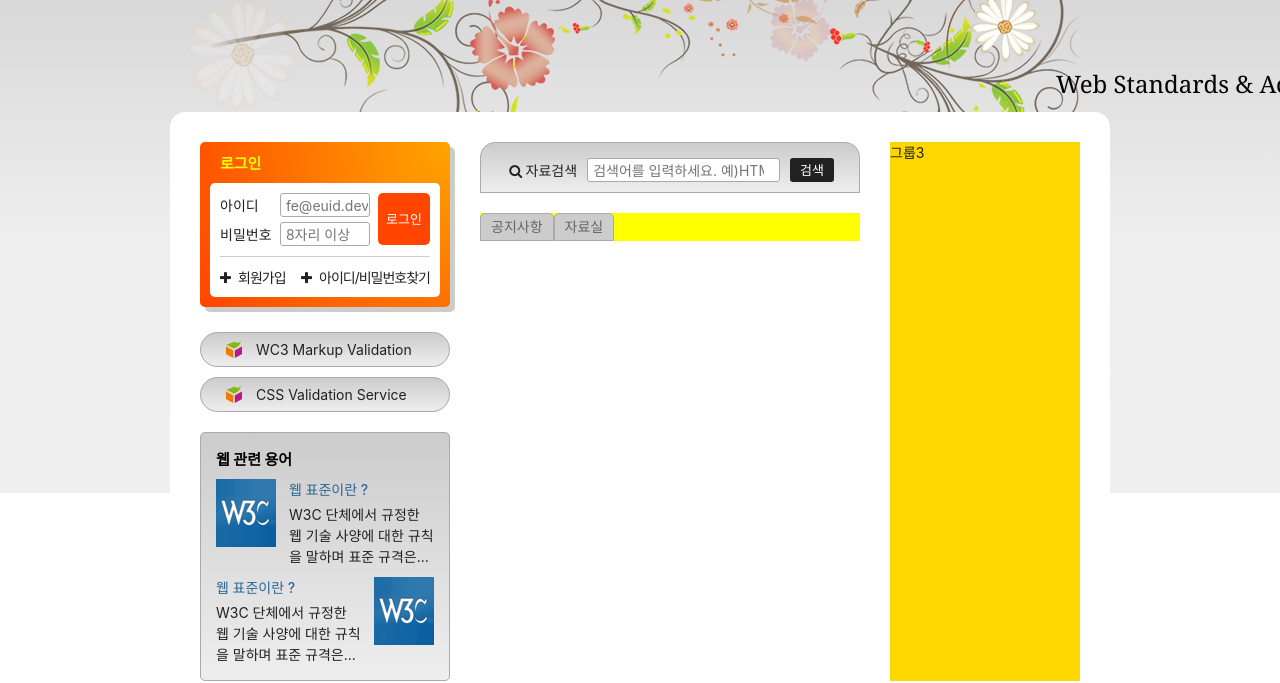
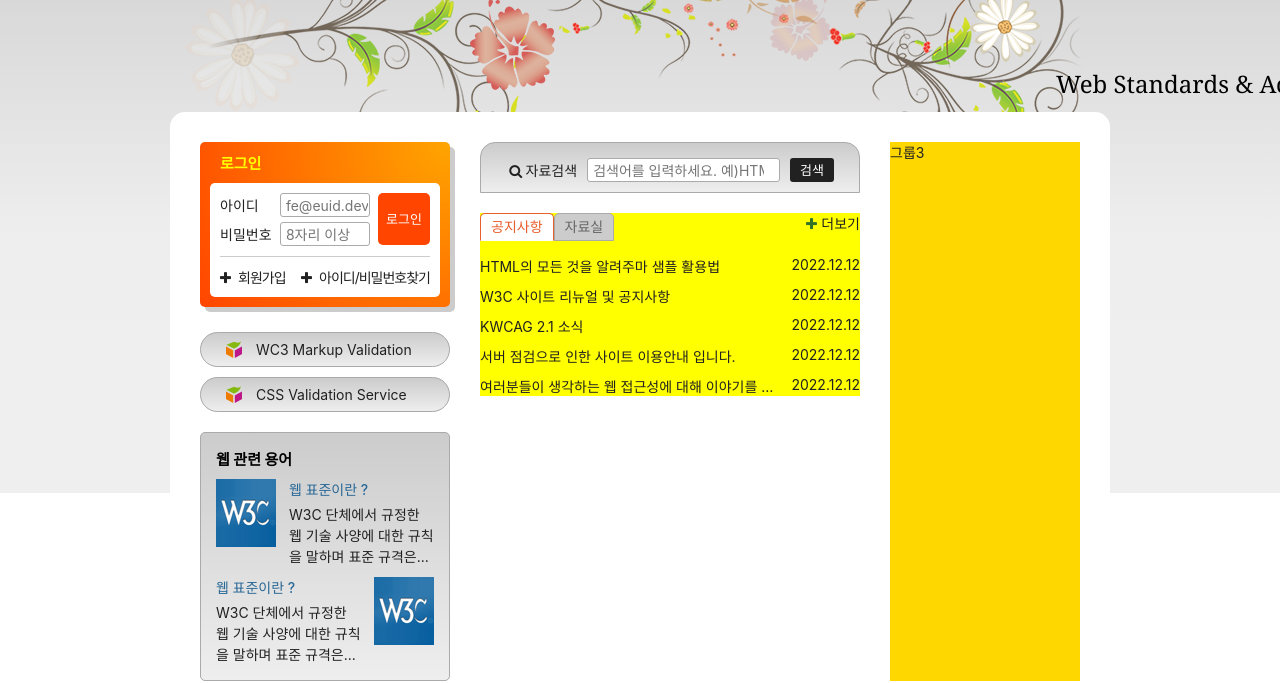
Before and after one commit to hamjongseok/HTML5, a plain HTML site: page index.html in a window 1280 px wide. Shown: the part 135-818 px from the top of the page. Drawn offline with Linux system fonts and the light colour scheme; a web font is replaced by a local one.

Commit message:
정답 코드

```diff
--- a/index.html
+++ b/index.html
@@ -243,66 +243,63 @@
           </div>
         </fieldset>
       </form>
-
-			<div class="board" role="tablist">
-				<ul class="tab-list">
-					<li role="none"><button type="button" class="tab is-selected" role="tab" aria-selected="true" aria-controls="notice" id="noticeButton">공지사항</button></li>
-					<li role="none"><button type="button" class="tab" role="tab" aria-selected="false" aria-controls="archive" id="archiveButton">자료실</button></li>
-				</ul>
-				<!-- 누르면 보일 섹션 -->
-				<section class="notice tab-panel" role="tabpanel" id="notice" aria-labelledby="noticeButton">
+			<div class="board">
+        <div class="tab-list" role="tablist">
+          <button type="button" class="tab is-select" role="tab" aria-selected="true" aria-controls="notice" id="noticeButton">공지사항</button>
+          <button type="button" class="tab" role="tab" aria-selected="false" aria-controls="archive" id="archiveButton">자료실</button>
+        </div>
+        <div class="notice tab-panel is-select" role="tabpanel" id="notice" aria-labelledby="noticeButton">
           <ul class="board-list">
             <li>
-              <a class="icon-dot-circled" href="/">HTML의 모든 것을 알려주마 샘플 활용법</a>
+              <a class="icon-stop" href="/">HTML의 모든 것을 알려주마 샘플 활용법</a>
               <time datetime="2022-12-12T13:53:45">2022.12.12</time>
             </li>
             <li>
-              <a class="icon-dot-circled" href="/">W3C 사이트 리뉴얼 및 공지사항</a>
+              <a class="icon-stop" href="/">W3C 사이트 리뉴얼 및 공지사항</a>
               <time datetime="2022-12-12T13:53:45">2022.12.12</time>
             </li>
             <li>
-              <a class="icon-dot-circled" href="/">KWCAG 2.1 소식</a>
+              <a class="icon-stop" href="/">KWCAG 2.1 소식</a>
               <time datetime="2022-12-12T13:53:45">2022.12.12</time>
             </li>
             <li>
-              <a class="icon-dot-circled" href="/">서버 점검으로 인한 사이트 이용안내 입니다.</a>
+              <a class="icon-stop" href="/">서버 점검으로 인한 사이트 이용안내 입니다.</a>
               <time datetime="2022-12-12T13:53:45">2022.12.12</time>
             </li>
             <li>
-              <a class="icon-dot-circled" href="/">여러분들이 생각하는 웹 접근성에 대해 이야기를 나누어 봅시다.</a>
+              <a class="icon-stop" href="/">여러분들이 생각하는 웹 접근성에 대해 이야기를 나누어 봅시다.</a>
               <time datetime="2022-12-12T13:53:45">2022.12.12</time>
             </li>
           </ul>
-					<a href="/" class="board-more icon-plus" aria-labelledby="noticButton">더보기</a>
-				</section>
-				<!-- 누르면 보일 섹션 -->
-				<section class="archive tab-panel" role="tabpanel" id="archive" aria-labelledby="archiveButton">
+          <a href="/" class="board-more icon-plus" aria-labelledby="noticeButton">더보기</a>
+        </div>
+
+        <div class="archive tab-panel" role="tabpanel" id="archive" aria-labelledby="archiveButton">
           <ul class="board-list">
             <li>
-              <a class="icon-dot-circled" href="/">디자인 사이트 링크 모음</a>
+              <a class="icon-stop" href="/">디자인 사이트 링크 모음</a>
               <time datetime="2022-12-21T13:53:45">2022.12.21</time>
             </li>
             <li>
-              <a class="icon-dot-circled" href="/">웹 접근성 관련 자료 모음</a>
+              <a class="icon-stop" href="/">웹 접근성 관련 자료 모음</a>
               <time datetime="2022-12-21T13:53:45">2022.12.21</time>
             </li>
             <li>
-              <a class="icon-dot-circled" href="/">예제 샘플 응용해보기</a>
+              <a class="icon-stop" href="/">예제 샘플 응용해보기</a>
               <time datetime="2022-12-21T13:53:45">2022.12.21</time>
             </li>
             <li>
-              <a class="icon-dot-circled" href="/">웹 접근성 향상을위한 국가 표준 기술 가이드라인</a>
+              <a class="icon-stop" href="/">웹 접근성 향상을위한 국가 표준 기술 가이드라인</a>
               <time datetime="2022-12-21T13:53:45">2022.12.21</time>
             </li>
             <li>
-              <a class="icon-dot-circled" href="/">로얄티 프리 이미지 자료</a>
+              <a class="icon-stop" href="/">로얄티 프리 이미지 자료</a>
               <time datetime="2022-12-21T13:53:45">2022.12.21</time>
             </li>
           </ul>
           <a href="/" class="board-more icon-plus" aria-labelledby="archiveButton">더보기</a>
-				</section>
         </div>
-
+      </div>
 			</div>
       <div class="group group3">그룹3</div>
     </main>
```
Lines whose indentation alone changed are shown as unchanged.
